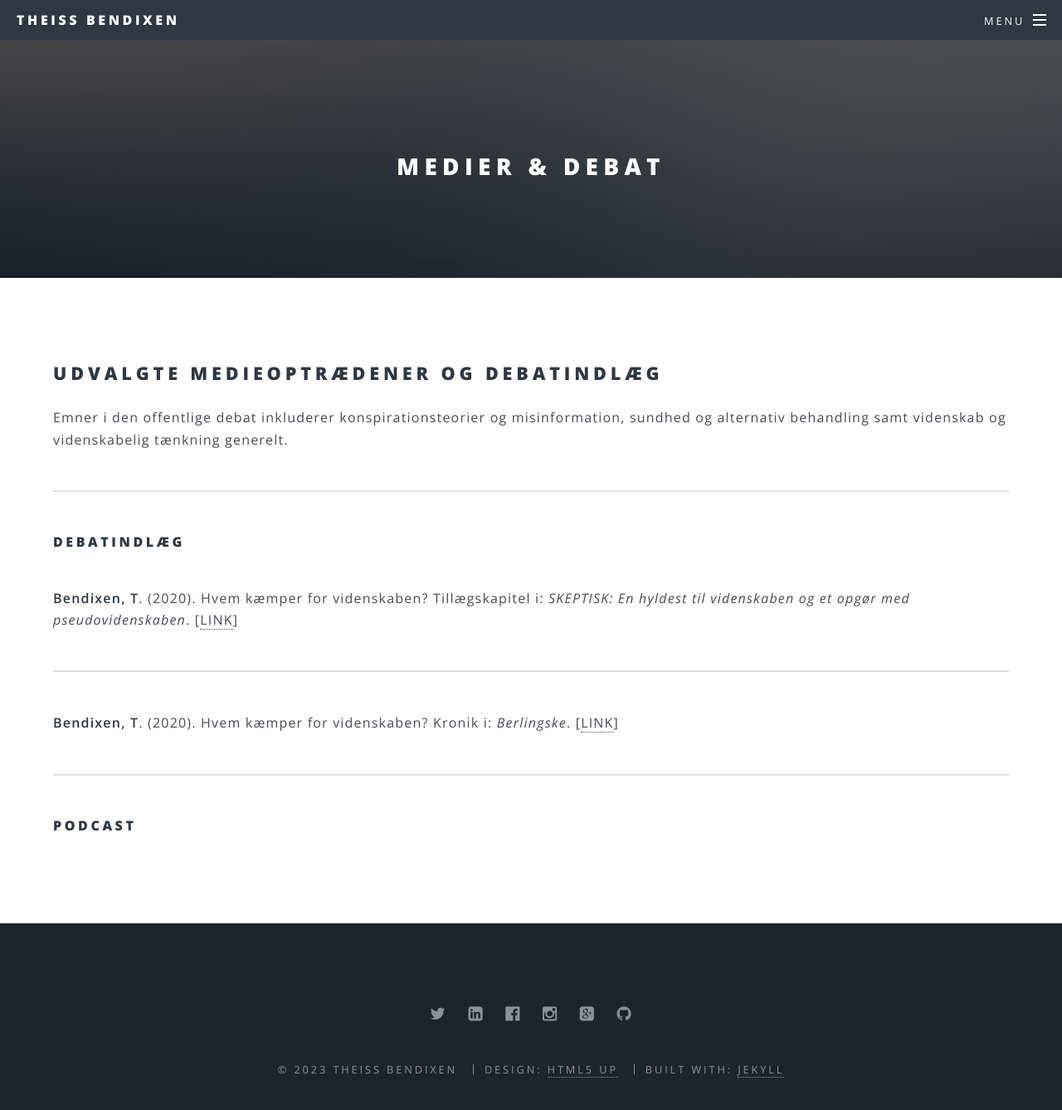
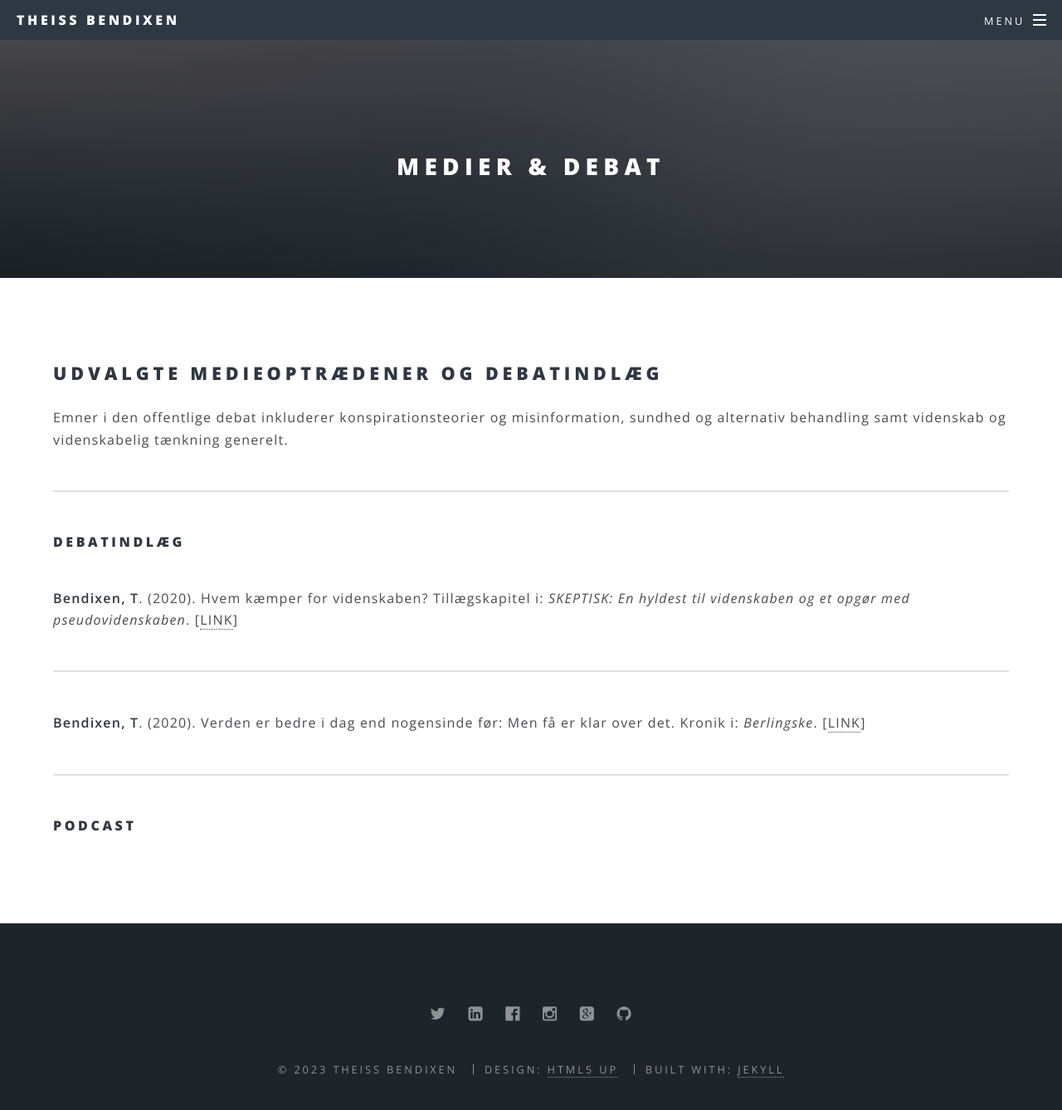
Before and after one commit to tbendixen/tbendixen.github.io, a Jekyll site: the page built from debat.html, in a window 1280 px wide and 1392 px high. Shown: the top 1338 px of the window at 83% size. Built offline with Jekyll 4.4.1, drawn with Linux system fonts in a browser that asks for light colours.

Commit message:
Update debat.html

```diff
--- a/debat.html
+++ b/debat.html
@@ -7,11 +7,11 @@ title: Medier & Debat
 				<h2>Udvalgte medieoptrædener og debatindlæg</h2>
 				<p>Emner i den offentlige debat inkluderer konspirationsteorier og misinformation, sundhed og alternativ behandling samt videnskab og videnskabelig tænkning generelt.</p>
 				<hr />
-				<h4>Debatindlæg</h4>
+			<h4>Debatindlæg</h4>
 				<br />
 				<p><b>Bendixen, T</b>. (2020). Hvem kæmper for videnskaben?
 					Tillægskapitel i: <i>SKEPTISK: En hyldest til videnskaben og et opgør med pseudovidenskaben</i>. [<a href="https://fadlforlag.dk/2020/07/21/hvem-kaemper-for-videnskaben/">LINK</a>]<br /><hr />
-				<p><b>Bendixen, T</b>. (2020). Hvem kæmper for videnskaben?
+				<p><b>Bendixen, T</b>. (2020). Verden er bedre i dag end nogensinde før: Men få er klar over det.
 					Kronik i: <i>Berlingske</i>. [<a href="https://pure.au.dk/portal/files/184626304/Verden_er_bedre_i_dag_end_nogensinde_f_r._Men_f_er_klar_over_det.pdf">LINK</a>]<br /><hr />
-        <h4>Podcast</h4>
+        		<h4>Podcast</h4>
 				<br />
```
